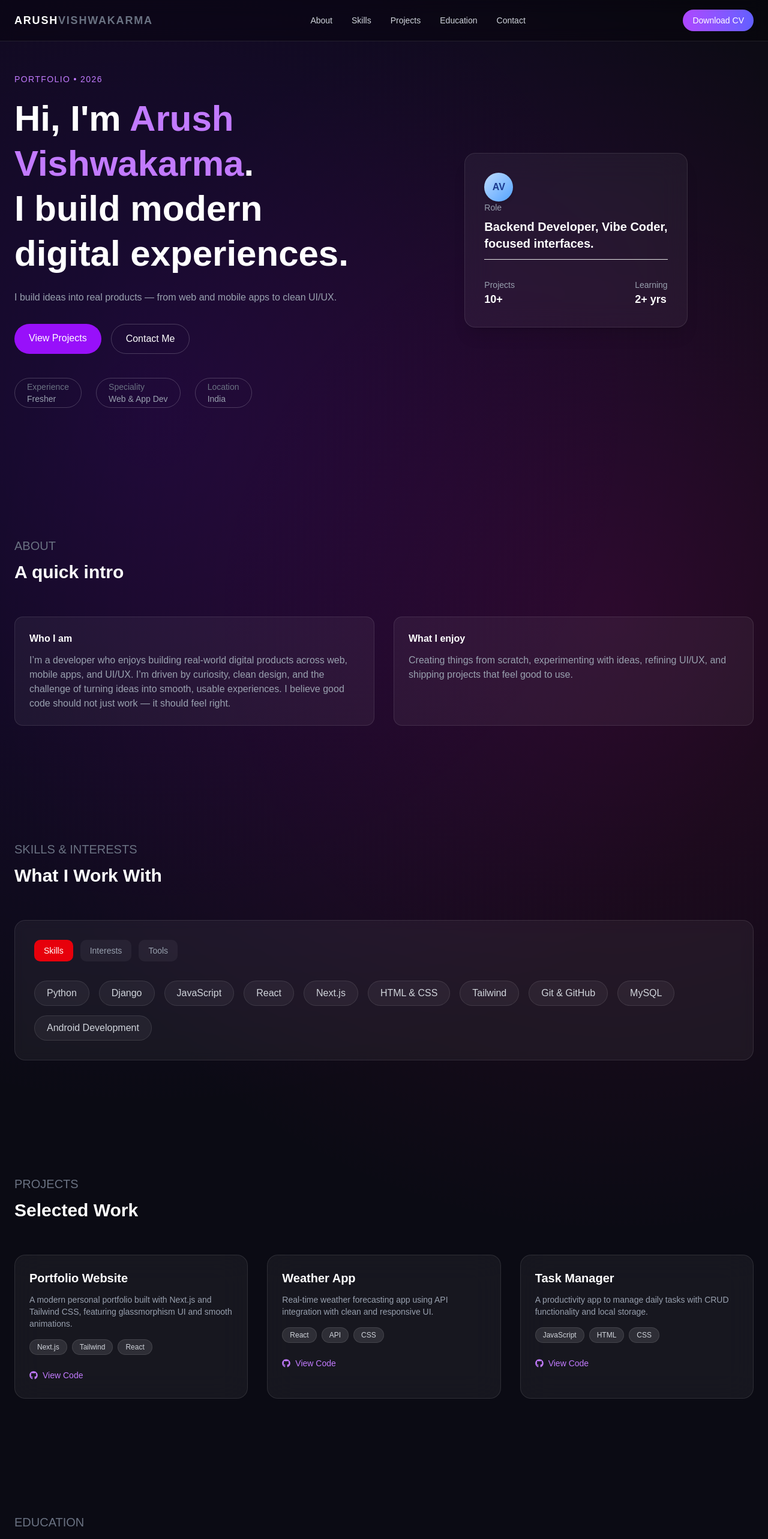
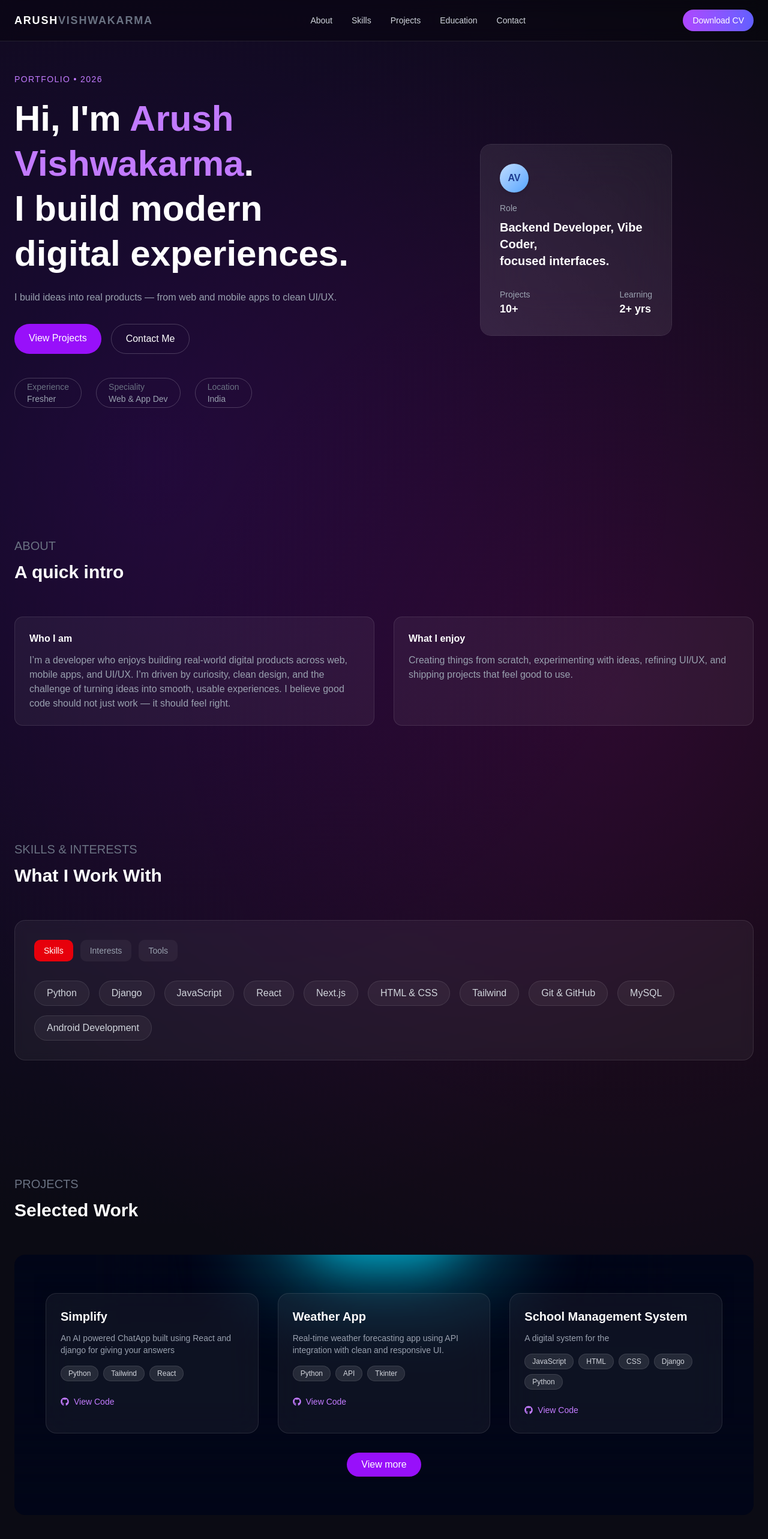
Before and after one commit to Arushsh/my-portfolio, a Next.js app: page / in a window 1280 px wide. Shown: the top 2566 px of the page at 60% size. Built offline with nearby package versions, Linux system fonts and the light colour scheme.

Commit message:
updated project

```diff
--- a/package.json
+++ b/package.json
@@ -17,6 +17,7 @@
     "react": "19.2.3",
     "react-dom": "19.2.3",
     "react-icons": "^5.5.0",
+    "react-parallax-tilt": "^1.7.319",
     "react-simple-typewriter": "^5.0.1",
     "tailwind-merge": "^3.4.0"
   },
--- a/src/components/Contact.js
+++ b/src/components/Contact.js
@@ -1,15 +1,52 @@
+import { FaGithub, FaLinkedin } from "react-icons/fa"
 export default function Contact() {
   return (
-    <section id="contact" className="py-24 px-6 text-center">
+    <section id="contact" className="py-24 px-6 text-center ">
+      <p className="text-gray-500 mb-3 text-xl">CONTACT</p>
       <h2 className="text-3xl font-bold mb-4">Let’s work together</h2>
-      <p className="text-gray-400 mb-10">Open to internships and collaborations.</p>
+      <p className="text-gray-400 mb-10 font-bold">Open to freelance projects, internships, full-time roles,<br /> and meaningful collaborations where I can learn, contribute, and build impactful products and share a good environment.</p>
 
       <div className="bg-white/5 border border-white/10 rounded-xl p-8 max-w-4xl mx-auto flex flex-col md:flex-row justify-between items-center gap-6">
-        <p className="text-gray-400">Start a conversation about your next project.</p>
-        <a href="mailto:yourmail@gmail.com" className="px-6 py-3 rounded-full bg-purple-600 hover:bg-purple-500">
-          Email Me
-        </a>
-      </div>
+  <div className="flex flex-col">
+  <h3 className="font-bold text-2xl mb-5">Start a conversation</h3>
+  <p className="text-gray-400 text-center md:text-left ">
+    Let's connect and build the best experience about your next project.
+  </p>
+</div>
+  {/* Right Side */}
+  <div className="flex flex-col items-center gap-4">
+
+    <a
+      href="mailto:varush395@gmail.com"
+      className="px-6 py-3 rounded-full bg-purple-600 hover:bg-purple-500 transition box-shadow: 0 0 10px 5px #00bfff;"
+    >
+      Email Me
+    </a>
+
+    {/* Social Icons Row */}
+    <div className="flex gap-4">
+      <a
+        href="https://github.com/Arushsh"
+        className="px-2 py-2 rounded-full bg-purple-400 hover:bg-purple-300 transition text-black"
+      >
+        <FaGithub size={15} />
+      </a>
+
+      <a
+        href="https://www.linkedin.com/in/arush-vishwakarma-2b4b621b4/"
+        className="p-2 rounded-full bg-purple-400 hover:bg-purple-300 transition text-black"
+      >
+        <FaLinkedin size={15} />
+      </a>
+    </div>
+
+  </div>
+</div>
+
+
+      <p className="mt-15 text-gray-400"> &copy; {new Date().getFullYear()} Arush Vishwakarma. All rights reserved.</p>
+
+
     </section>
   )
 }
--- a/src/components/Hero.js
+++ b/src/components/Hero.js
@@ -1,3 +1,6 @@
+'use client'
+import Tilt from 'react-parallax-tilt';
+
 export default function Hero() {
   return (
     <section className="min-h-screen flex items-center px-6">
@@ -25,22 +28,39 @@ export default function Hero() {
           </div>
         </div>
 
-        {/* Glass Info Card */}
-        <div className="bg-white/5 backdrop-blur-xl border border-white/10 p-8 rounded-2xl shadow-xl max-w-sm mx-auto hover:shadow-[0_0_30px_rgba(168,85,247,0.25)] transition duration-300">
+        <div className="relative group" style={{ width: '320px', height: '320px', margin: '0 auto' }}>
+          {/* glowing background */}
+          <div className="absolute -inset-1 rounded-2xl bg-gradient-to-br from-purple-600/30 via-pink-500/20 to-blue-400/10 blur-xl opacity-0 group-hover:opacity-100 transition-opacity duration-300 pointer-events-none"></div>
 
+          <Tilt
+            tiltMaxAngleX={8}
+            tiltMaxAngleY={8}
+            scale={1.05}
+            transitionSpeed={250}
+            className="rounded-2xl overflow-hidden relative z-10"
+            style={{ width: '320px', height: '320px' }}
+          >
+            <div className="relative bg-white/6 backdrop-blur-2xl border border-white/10 p-8 rounded-2xl shadow-[0_12px_30px_rgba(168,85,247,0.12)] hover:shadow-[0_0_40px_rgba(168,85,247,0.25)] ring-1 ring-white/5 hover:ring-2 hover:ring-purple-400/20 w-full h-full mx-auto transition-all duration-300 flex flex-col justify-between">
+              <div>
                 <div className="w-12 h-12 rounded-full bg-gradient-to-br from-blue-200 to-blue-400 flex items-center justify-center font-bold text-blue-900 shadow-md">
                   AV
                 </div>
 
+                <h3 className="text-sm text-gray-400 mt-4">Role</h3>
+                <p className="text-xl font-semibold mt-2">Backend Developer, Vibe Coder,<br /> focused interfaces.</p>
+              </div>
 
-          <h3 className="text-sm text-gray-400">Role</h3>
-          <p className="text-xl font-semibold mt-2">Backend Developer, Vibe Coder,<br /> focused interfaces.</p>
-          <hr className="text-gray-400 my-3 " />
               <div className="flex justify-between mt-8 text-sm text-gray-400">
                 <span>Projects<br /><strong className="text-white text-lg">10+</strong></span>
                 <span>Learning<br /><strong className="text-white text-lg">2+ yrs</strong></span>
               </div>
+
+              {/* inner subtle glow */}
+              <div className="absolute inset-0 rounded-2xl pointer-events-none bg-gradient-to-tr from-white/5 to-transparent mix-blend-overlay"></div>
             </div>
+          </Tilt>
+        </div>
+
 
       </div>
     </section>
--- a/src/components/Projects.js
+++ b/src/components/Projects.js
@@ -1,17 +1,34 @@
-import { FaGithub } from "react-icons/fa"
+"use client";
+import React, { useState } from "react";
+import { motion } from "motion/react";
+import { LampContainer } from "./ui/lamp";
+import { FaGithub } from "react-icons/fa";
+
 
 const projects = [
   {
-    title: "Portfolio Website",
-    description: "A modern personal portfolio built with Next.js and Tailwind CSS, featuring glassmorphism UI and smooth animations.",
-    tech: ["Next.js", "Tailwind", "React"],
+    title: "Simplify",
+    description: "An AI powered ChatApp built using React and django for giving your answers",
+    tech: ["Python", "Tailwind", "React"],
     github: "https://github.com/yourusername/portfolio"
   },
   {
     title: "Weather App",
     description: "Real-time weather forecasting app using API integration with clean and responsive UI.",
-    tech: ["React", "API", "CSS"],
+    tech: ["Python", "API", "Tkinter"],
     github: "https://github.com/yourusername/weather-app"
+  },
+  {
+    title: "School Management System",
+    description: "A digital system for the ",
+    tech: ["JavaScript", "HTML", "CSS", "Django","Python"],
+    github: "https://github.com/yourusername/task-manager"
+  },
+  {
+    title: "E-commerce Website",
+    description: "A responsive e-commerce website with product listings, cart functionality, and checkout process.",
+    tech: ["Django", "HTML", "CSS", "JavaScript"],
+    github: "https://github.com/yourusername/task-manager"
   },
   {
     title: "Task Manager",
@@ -22,16 +39,31 @@ const projects = [
 ]
 
 export default function Projects() {
+  const [lampTarget, setLampTarget] = useState(null);
+  const [lampActive, setLampActive] = useState(false);
+  const [showAll, setShowAll] = useState(false);
+  const visibleProjects = showAll ? projects : projects.slice(0, 3);
+
   return (
     <section id="projects" className="py-24 px-6">
       <div className="max-w-7xl mx-auto">
         <p className="text-gray-500 mb-3 text-xl">PROJECTS</p>
         <h2 className="text-3xl font-bold mb-14">Selected Work</h2>
 
+<LampContainer target={lampTarget} active={lampActive} className="mb-8">
+        <div className="w-full">
         <div className="grid md:grid-cols-2 lg:grid-cols-3 gap-8">
-          {projects.map((project, index) => (
+          {visibleProjects.map((project, index) => (
             <div
               key={index}
+              onMouseMove={(e) => {
+                const rect = e.currentTarget.getBoundingClientRect();
+                const x = rect.left + rect.width / 2;
+                const y = rect.top + rect.height / 2;
+                setLampTarget({ x, y });
+                setLampActive(true);
+              }}
+              onMouseLeave={() => setLampActive(false)}
               className="group bg-white/5 backdrop-blur-xl border border-white/10 rounded-2xl p-6 hover:border-purple-500/40 hover:shadow-[0_0_30px_rgba(168,85,247,0.25)] transition duration-300"
             >
               <h3 className="text-xl font-semibold mb-3">{project.title}</h3>
@@ -63,6 +95,18 @@ export default function Projects() {
             </div>
           ))}
         </div>
+        <div className="flex justify-center mt-8 w-full">
+          {projects.length > 3 && (
+            <button
+              onClick={() => setShowAll(prev => !prev)}
+              className="px-6 py-2 rounded-full bg-purple-600 hover:bg-purple-500 text-white transition"
+            >
+              {showAll ? 'View less' : 'View more'}
+            </button>
+          )}
+        </div>
+        </div>
+      </LampContainer>
 
       </div>
     </section>
--- /dev/null
+++ b/src/components/ui/lamp.jsx
@@ -0,0 +1,125 @@
+"use client";
+import React from "react";
+import { motion } from "motion/react";
+import { cn } from "@/lib/utils";
+
+export default function LampDemo() {
+  return (
+    <LampContainer>
+      <motion.h1
+        initial={{ opacity: 0.5, y: 100 }}
+        whileInView={{ opacity: 1, y: 0 }}
+        transition={{
+          delay: 0.3,
+          duration: 0.8,
+          ease: "easeInOut",
+        }}
+        className="mt-8 bg-gradient-to-br from-slate-300 to-slate-500 py-4 bg-clip-text text-center text-4xl font-medium tracking-tight text-transparent md:text-7xl">
+        Build lamps <br /> the right way
+      </motion.h1>
+    </LampContainer>
+  );
+}
+
+export const LampContainer = ({
+  children,
+  className,
+  target = null,
+  active = false
+}) => {
+  const containerRef = React.useRef(null);
+  const [localPos, setLocalPos] = React.useState({ left: 0, top: 0 });
+
+  React.useEffect(() => {
+    if (target && containerRef.current) {
+      const rect = containerRef.current.getBoundingClientRect();
+      setLocalPos({ left: target.x - rect.left, top: target.y - rect.top });
+    }
+  }, [target]);
+
+  return (
+    <div
+      ref={containerRef}
+      className={cn(
+        "relative flex flex-col items-center justify-center overflow-hidden bg-slate-950 w-full rounded-2xl p-8 z-0",
+        className
+      )}>
+      {/* Spotlight that follows hovered card (clipped to container) */}
+      <motion.div
+        initial={{ opacity: 0, left: 0, top: 0 }}
+        animate={active && target ? { opacity: 1, left: localPos.left, top: localPos.top } : { opacity: 0 }}
+        transition={{ duration: 0.18 }}
+        style={{ position: "absolute", transform: "translate(-50%, -50%)" }}
+        className="pointer-events-none z-40 rounded-full w-40 h-40 bg-cyan-400/25 blur-3xl"
+      />
+
+      <div
+        className="relative flex w-full flex-1 scale-y-125 items-center justify-center isolate z-0 ">
+        <motion.div
+          initial={{ opacity: 0.5, width: "15rem" }}
+          whileInView={{ opacity: 1, width: "30rem" }}
+          transition={{
+            delay: 0.3,
+            duration: 0.8,
+            ease: "easeInOut",
+          }}
+          style={{
+            backgroundImage: `conic-gradient(var(--conic-position), var(--tw-gradient-stops))`,
+          }}
+          className="absolute inset-auto right-1/2 h-56 overflow-visible w-[30rem] bg-gradient-conic from-cyan-500 via-transparent to-transparent text-white [--conic-position:from_70deg_at_center_top]">
+          <div
+            className="absolute  w-[100%] left-0 bg-slate-950 h-40 bottom-0 z-20 [mask-image:linear-gradient(to_top,white,transparent)]" />
+          <div
+            className="absolute  w-40 h-[100%] left-0 bg-slate-950  bottom-0 z-20 [mask-image:linear-gradient(to_right,white,transparent)]" />
+        </motion.div>
+        <motion.div
+          initial={{ opacity: 0.5, width: "15rem" }}
+          whileInView={{ opacity: 1, width: "30rem" }}
+          transition={{
+            delay: 0.3,
+            duration: 0.8,
+            ease: "easeInOut",
+          }}
+          style={{
+            backgroundImage: `conic-gradient(var(--conic-position), var(--tw-gradient-stops))`,
+          }}
+          className="absolute inset-auto left-1/2 h-56 w-[30rem] bg-gradient-conic from-transparent via-transparent to-cyan-500 text-white [--conic-position:from_290deg_at_center_top]">
+          <div
+            className="absolute  w-40 h-[100%] right-0 bg-slate-950  bottom-0 z-20 [mask-image:linear-gradient(to_left,white,transparent)]" />
+          <div
+            className="absolute  w-[100%] right-0 bg-slate-950 h-40 bottom-0 z-20 [mask-image:linear-gradient(to_top,white,transparent)]" />
+        </motion.div>
+        <div
+          className="absolute top-1/2 h-48 w-full translate-y-12 scale-x-150 bg-slate-950 blur-2xl"></div>
+        <div
+          className="absolute top-1/2 z-50 h-48 w-full bg-transparent opacity-10 backdrop-blur-md"></div>
+        <div
+          className="absolute inset-auto z-50 h-36 w-[28rem] -translate-y-1/2 rounded-full bg-cyan-500 opacity-50 blur-3xl"></div>
+        <motion.div
+          initial={{ width: "8rem" }}
+          whileInView={{ width: "16rem" }}
+          transition={{
+            delay: 0.3,
+            duration: 0.8,
+            ease: "easeInOut",
+          }}
+          className="absolute inset-auto z-30 h-36 w-64 -translate-y-[6rem] rounded-full bg-cyan-400 blur-2xl"></motion.div>
+        <motion.div
+          initial={{ width: "15rem" }}
+          whileInView={{ width: "30rem" }}
+          transition={{
+            delay: 0.3,
+            duration: 0.8,
+            ease: "easeInOut",
+          }}
+          className="absolute inset-auto z-50 h-0.5 w-[30rem] -translate-y-[7rem] bg-cyan-400 "></motion.div>
+
+        <div
+          className="absolute inset-auto z-40 h-44 w-full -translate-y-[12.5rem] bg-slate-950 "></div>
+      </div>
+      <div className="relative z-60 flex flex-col items-center px-5 py-8">
+        {children}
+      </div>
+    </div>
+  );
+};
```
Also changed, not shown: components.json, 1 other file (tests, documents, lock files or other folders). Lines whose indentation alone changed are shown as unchanged.
